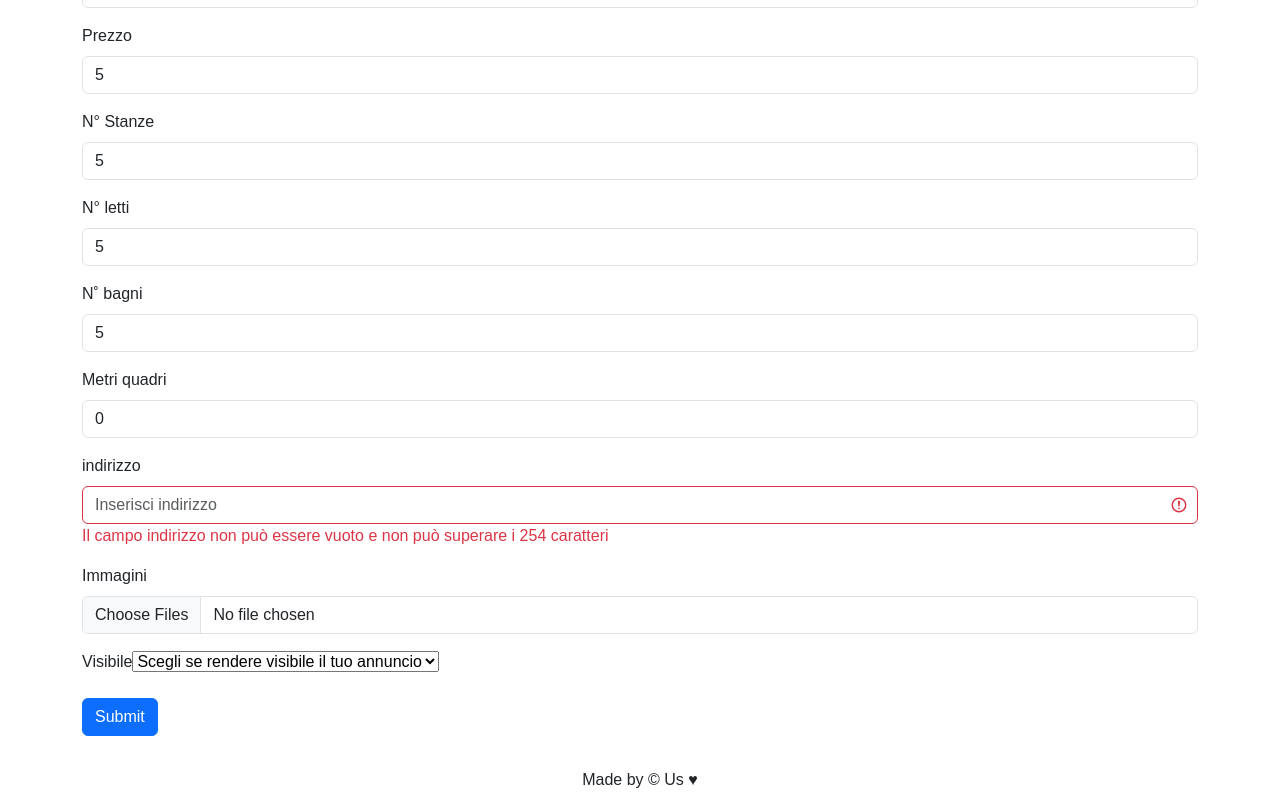
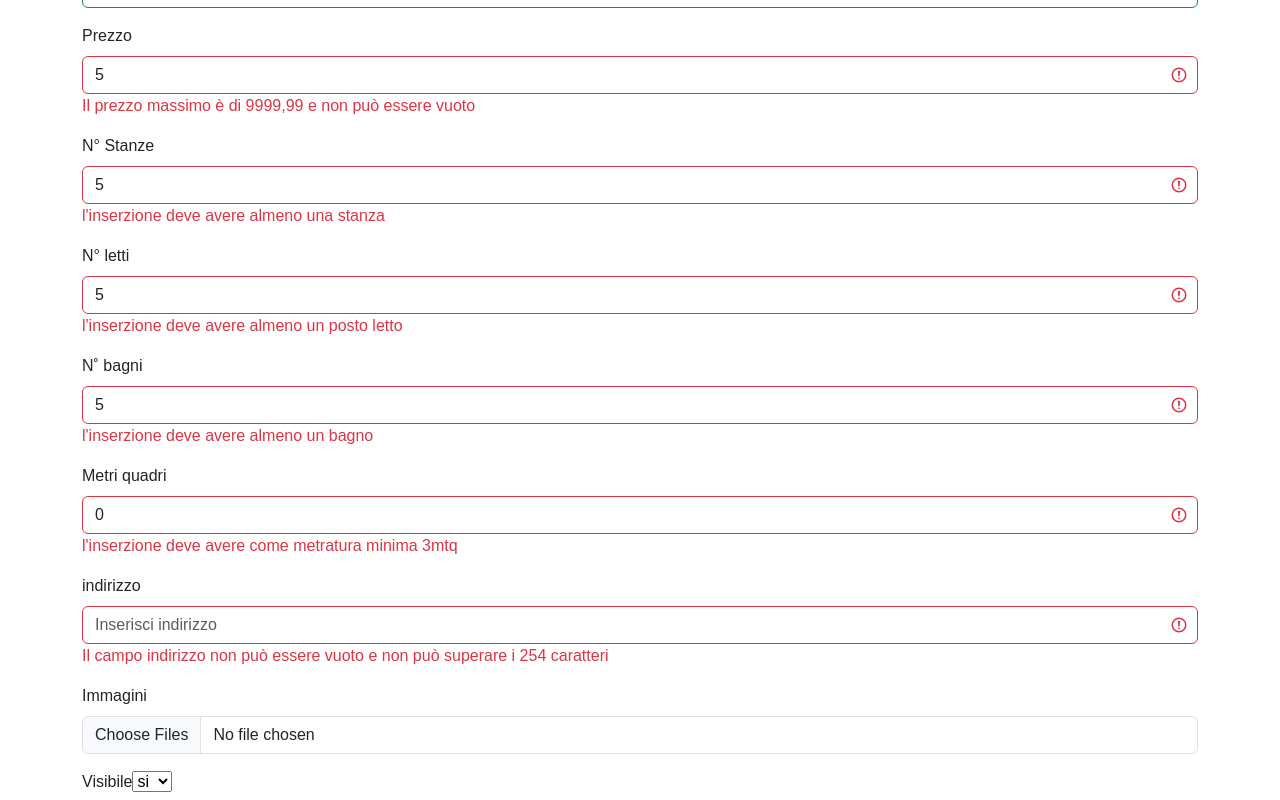
Before and after one commit to Andrea-Calligari/boolbnb-team-6, a Vue app in the folder front_office_vue/: page /apartments/create in a window 1280 px wide. Both pictures are taken after typing "Sample", "Sample", "5", "5", "5", "5" into the empty fields and a click on the button "Submit". Shown: the part 244-1044 px from the top of the page. Built offline with nearby package versions, Linux system fonts and the light colour scheme; no server answers.

Commit message:
Refactoring function with store

```diff
--- a/front_office_vue/src/components/AppHeader.vue
+++ b/front_office_vue/src/components/AppHeader.vue
@@ -17,9 +17,9 @@
             <CmpBtnLoad content="Apartments" />
           </RouterLink>
 
-          <RouterLink to="/apartments/create" class="me-2"
+          <RouterLink v-if="store.user.id" to="/apartments/create" class="me-2"
             :class="$route.fullPath === '/apartments/create' ? 'opacity-50' : ''">
-            <CmpBtnLoad content="Create" />
+            <CmpBtnLoad  content="Create" />
           </RouterLink>
 
           <CmpBtnLoad @click="logout()" v-if="store.user.id" :content="store.user.name+ ' ' + store.user.surname + ' ->'"
--- a/front_office_vue/src/pages/ApartmentsCreate.vue
+++ b/front_office_vue/src/pages/ApartmentsCreate.vue
@@ -33,18 +33,18 @@
 
             <div class="mb-3">
                 <label for="rooms_number" class="form-label">N° Stanze</label>
-                <input type="number" class="form-control" :class="classValidate(isVroom)" id="rooms_number"
+                <input type="number" class="form-control" :class="classValidate(isVrooms)" id="rooms_number"
                     name="rooms_number" placeholder="Inserisci N° Stanze">
-                <div v-if="classValidate(isVroom) === 'is-invalid'" class="mt-0 text-danger">
+                <div v-if="classValidate(isVrooms) === 'is-invalid'" class="mt-0 text-danger">
                     l'inserzione deve avere almeno una stanza
                 </div>
             </div>
 
             <div class="mb-3">
                 <label for="beds_number" class="form-label">N° letti</label>
-                <input type="number" class="form-control" :class="classValidate(isVbed)" id="beds_number"
+                <input type="number" class="form-control" :class="classValidate(isVbeds)" id="beds_number"
                     name="beds_number" placeholder="Inserisci N° letti">
-                <div v-if="classValidate(isVbed) === 'is-invalid'" class="mt-0 text-danger">
+                <div v-if="classValidate(isVbeds) === 'is-invalid'" class="mt-0 text-danger">
                     l'inserzione deve avere almeno un posto letto
                 </div>
 
@@ -52,9 +52,9 @@
 
             <div class="mb-3">
                 <label for="baths_number" class="form-label">N˚ bagni</label>
-                <input type="number" class="form-control" :class="classValidate(isVbath)" id="baths_number"
+                <input type="number" class="form-control" :class="classValidate(isVbaths)" id="baths_number"
                     name="baths_number" placeholder="Inserisci N˚ bagni">
-                <div v-if="classValidate(isVbath) === 'is-invalid'" class="mt-0 text-danger">
+                <div v-if="classValidate(isVbaths) === 'is-invalid'" class="mt-0 text-danger">
                     l'inserzione deve avere almeno un bagno
                 </div>
             </div>
@@ -85,9 +85,8 @@
 
             <div class="mb-3">
                 <label for="visible" class="form-label">Visibile</label>
-                <select name="visible" id="visible">
-                    <option value="">Scegli se rendere visibile il tuo annuncio</option>
-                    <option value="1">si</option>
+                <select name="visible" v-model="visible" id="visible">
+                    <option selected value="1">si</option>
                     <option value="0">no</option>
                 </select>
             </div>
@@ -118,13 +117,15 @@ export default {
             price: 0,
             isVprice:null,
             rooms:0,
-            isVroom:null,
+            isVrooms:null,
             beds:0,
-            isVbed:null,
+            isVbeds:null,
             baths:0,
-            isVbath:null,
+            isVbaths:null,
             mtq:0,
             isVmtq:null,
+            visible: '1',
+            isVvisible:null,
 
         }
     },
@@ -141,8 +142,16 @@ export default {
             }
         },
         isFormValidated() {
-            this.isVtitle = this.title.length <= 254 && this.title.length >= 3 ? true : false;
-            this.isVaddress = this.address.length <= 254 && this.address.length >= 3 ? true : false;
+            this.isVtitle = this.store.validateString(this.title)
+            this.isVdescription = this.store.validateString(this.description,0,1000)
+            this.isVprice = this.store.validateDecimal(this.price)
+            this.isVrooms = this.store.validateInteger(this.rooms)
+            this.isVbeds = this.store.validateInteger(this.beds)
+            this.isVbaths = this.store.validateInteger(this.baths)
+            this.isVmtq = this.store.validateInteger(this.mtq,1,99999)
+            this.isVaddress = this.store.validateString(this.address)
+            // validate image
+            this.isVvisible = this.store.validateBoolean(this.visible)
 
             if (this.isVtitle && this.isVaddress) {
                 return true
```
